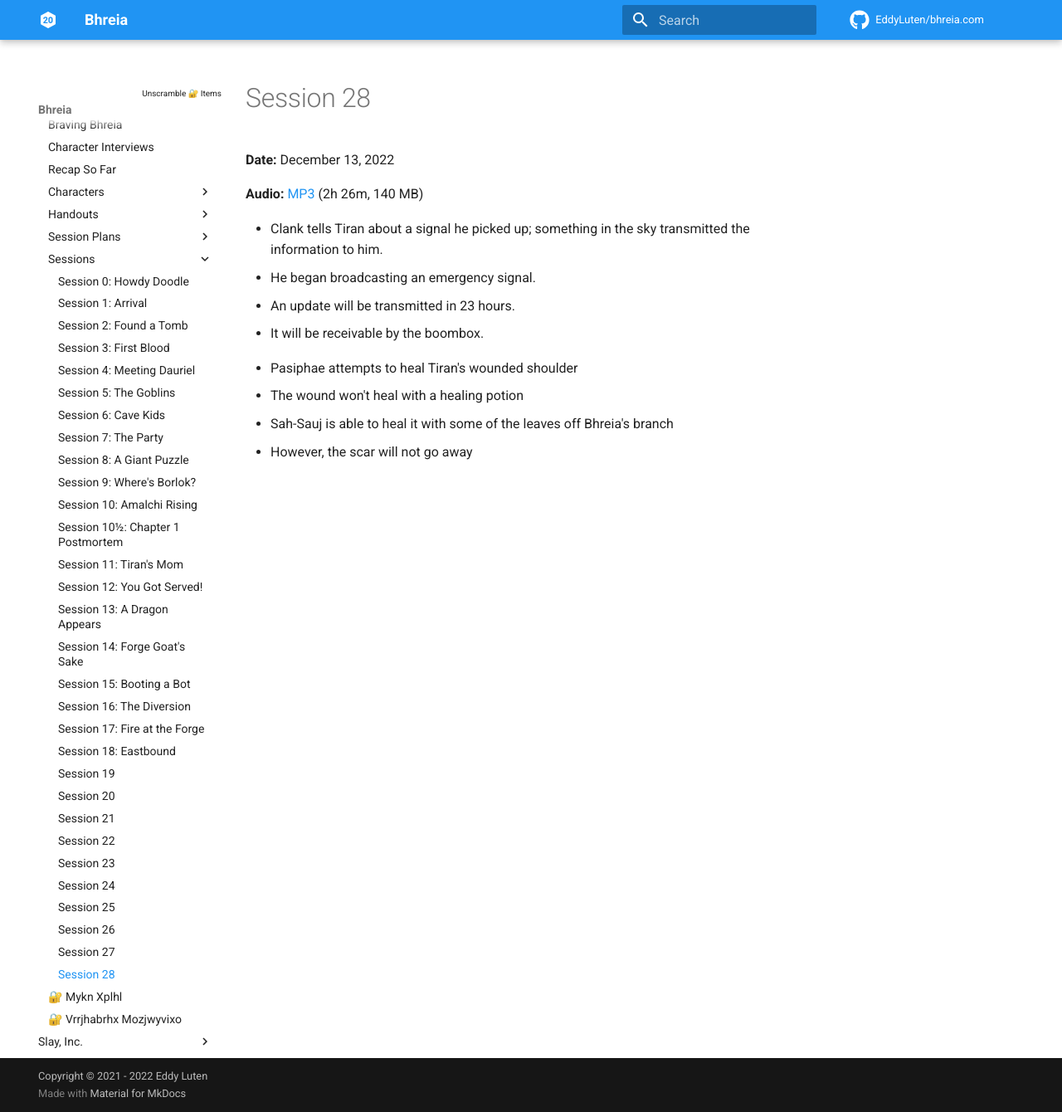
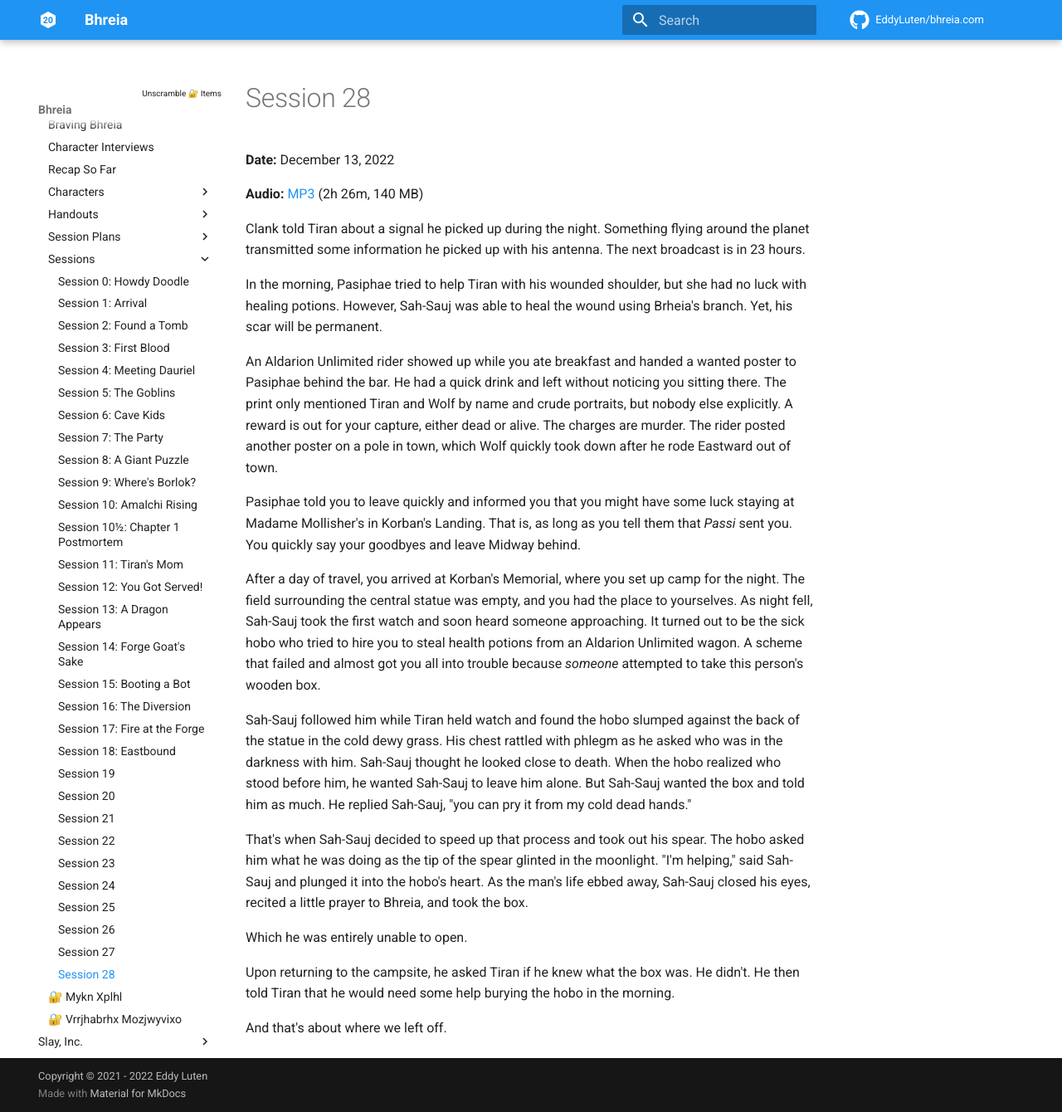
Before and after one commit to EddyLuten/bhreia.com, an MkDocs documentation site: the page built from docs/campaigns/braving-bhreia/sessions/session-28.md, in a window 1280 px wide and 1340 px high. Shown: the whole window at 83% size. Built offline with MkDocs 1.6.1 and Material for MkDocs 9.7.7, drawn with Linux system fonts in a browser that asks for light colours; comment, search, counter and statistics services are not loaded.

Commit message:
Session 28 recap

```diff
--- a/docs/campaigns/braving-bhreia/sessions/session-28.md
+++ b/docs/campaigns/braving-bhreia/sessions/session-28.md
@@ -10,12 +10,22 @@ categories:
 
 **Audio:** [MP3](https://drive.google.com/file/d/1-3mqCl-1JgYmAtXOwjevYL8n0tQyLOeW/view?usp=sharing) (2h 26m, 140 MB)
 
-- Clank tells Tiran about a signal he picked up; something in the sky transmitted the information to him.
-- He began broadcasting an emergency signal.
-- An update will be transmitted in 23 hours.
-- It will be receivable by the boombox.
+Clank told Tiran about a signal he picked up during the night. Something flying around the planet transmitted some information he picked up with his antenna. The next broadcast is in 23 hours.
 
-- Pasiphae attempts to heal Tiran's wounded shoulder
-- The wound won't heal with a healing potion
-- Sah-Sauj is able to heal it with some of the leaves off Bhreia's branch
-- However, the scar will not go away
+In the morning, Pasiphae tried to help Tiran with his wounded shoulder, but she had no luck with healing potions. However, Sah-Sauj was able to heal the wound using Brheia's branch. Yet, his scar will be permanent.
+
+An Aldarion Unlimited rider showed up while you ate breakfast and handed a wanted poster to Pasiphae behind the bar. He had a quick drink and left without noticing you sitting there. The print only mentioned Tiran and Wolf by name and crude portraits, but nobody else explicitly. A reward is out for your capture, either dead or alive. The charges are murder. The rider posted another poster on a pole in town, which Wolf quickly took down after he rode Eastward out of town.
+
+Pasiphae told you to leave quickly and informed you that you might have some luck staying at Madame Mollisher's in Korban's Landing. That is, as long as you tell them that *Passi* sent you. You quickly say your goodbyes and leave Midway behind.
+
+After a day of travel, you arrived at Korban's Memorial, where you set up camp for the night. The field surrounding the central statue was empty, and you had the place to yourselves. As night fell, Sah-Sauj took the first watch and soon heard someone approaching. It turned out to be the sick hobo who tried to hire you to steal health potions from an Aldarion Unlimited wagon. A scheme that failed and almost got you all into trouble because *someone* attempted to take this person's wooden box.
+
+Sah-Sauj followed him while Tiran held watch and found the hobo slumped against the back of the statue in the cold dewy grass. His chest rattled with phlegm as he asked who was in the darkness with him. Sah-Sauj thought he looked close to death. When the hobo realized who stood before him, he wanted Sah-Sauj to leave him alone. But Sah-Sauj wanted the box and told him as much. He replied Sah-Sauj, "you can pry it from my cold dead hands."
+
+That's when Sah-Sauj decided to speed up that process and took out his spear. The hobo asked him what he was doing as the tip of the spear glinted in the moonlight. "I'm helping," said Sah-Sauj and plunged it into the hobo's heart. As the man's life ebbed away, Sah-Sauj closed his eyes, recited a little prayer to Bhreia, and took the box.
+
+Which he was entirely unable to open.
+
+Upon returning to the campsite, he asked Tiran if he knew what the box was. He didn't. He then told Tiran that he would need some help burying the hobo in the morning.
+
+And that's about where we left off.
```
Also changed, not shown: docs/campaigns/braving-bhreia/plans/plan-28.md (+0 -27 lines), docs/campaigns/braving-bhreia/plans/plan-29.md (+26 -0 lines), docs/index.md (+1 -1 lines).
